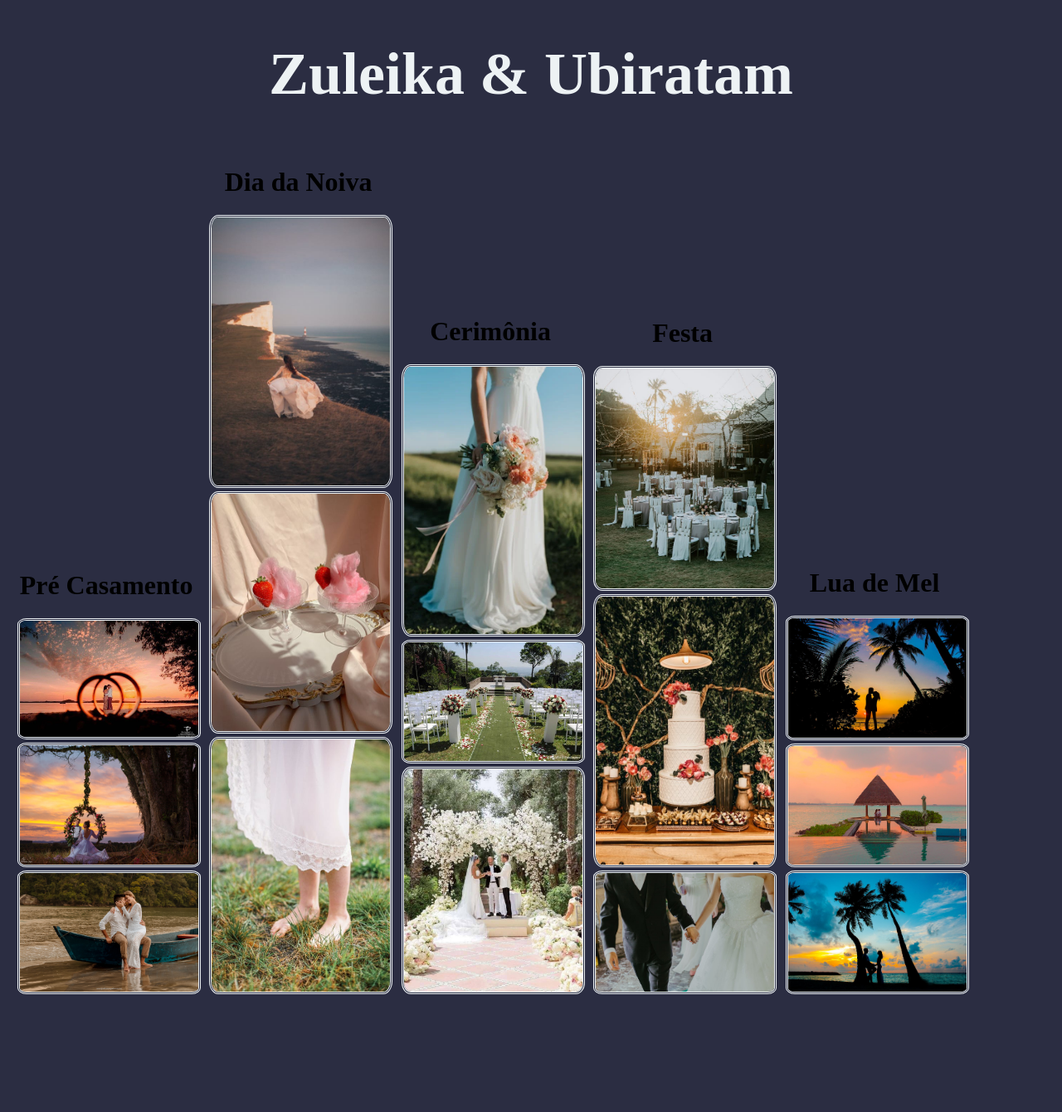
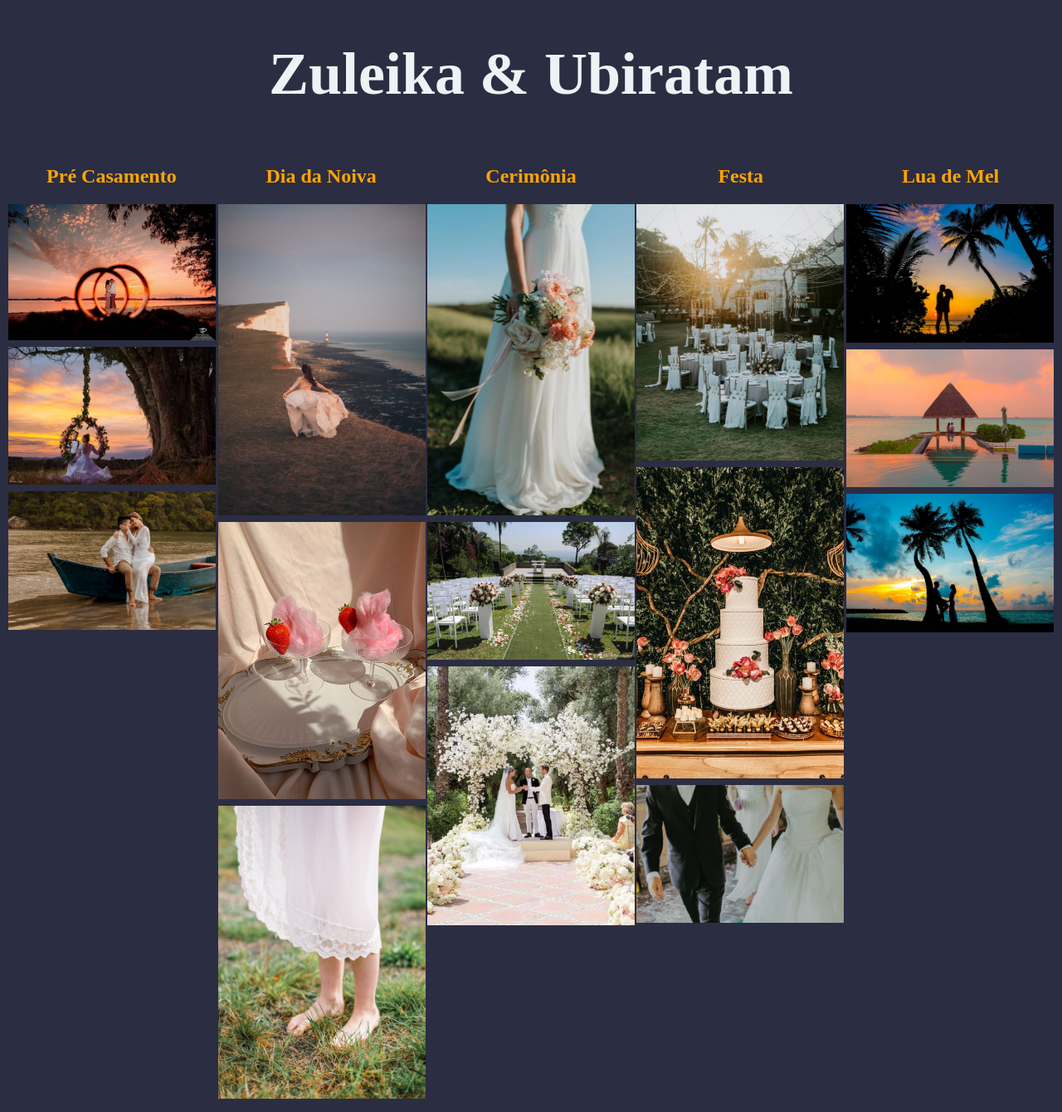
Before and after one commit to Ryrden/ETEC-DS_I, a PHP site: page /casamento.html in a window 1280 px wide. Shown: the whole page at 83% size. Before the commit the page ends 1198 px from the top, so only its background shows below. Run offline with PHP 8.4, Linux system fonts and the light colour scheme.

Commit message:
atividade

```diff
--- a/src/Agenda13/casamento.css
+++ b/src/Agenda13/casamento.css
@@ -8,55 +8,29 @@ body{
     font-size: 4.5em;
 }
 
-h1 {
-    text-align: center;
-    font-size: 2.5em
-    color #edf2f4;
+.titles{
+    display: flex;
+    justify-content: space-between;
 }
 
+.titles h2{
+    width: 20%;
+    text-align: center;
+    color: orange;
+}
 
-#principal {
-    width: 100%;
+.images{
     display: flex;
-    flex-direction: row;
+    justify-content: space-evenly;
+}
+
+.images div{
+    display: flex;
+    flex-direction: column;
 
 }
 
-#Principal .colunas{
-    width: 100%;
+.images div img{
+    width: 250px;
+    padding-bottom: 0.5em;
 }
-
-.PreCasamento{
-    display: inline-block;
-    width: 17%;
-    margin: 1%;
-}
-
-.DiadaNoiva{
-    display: inline-block;
-    width: 17%;
-}
-
-.Cerimonia{
-    display: inline-block;
-    width: 17%;
-    margin: 1%;
-}
-
-.Festa{
-    display: inline-block;
-    width: 17%;
-}
-
-.LuadeMel{
-    display: inline-block;
-    width: 17%;
-    margin: 1%;
-}
-
-#Principal img{
-    width: 100%;
-    border-radius: 5%;
-    border-color: #edf2f4;
-    border-style:double;
-}
--- a/src/Agenda13/casamento.html
+++ b/src/Agenda13/casamento.html
@@ -10,46 +10,46 @@
 <body>
     <h1 id="Titulo">Zuleika & Ubiratam</h1>
 
-    <div id="Principal">
-        <div class="PreCasamento">
-            <h1>Pré Casamento</h1>
+    <main>
+        <section class="titles">
+            <h2>Pré Casamento</h2>
+            <h2>Dia da Noiva</h2>
+            <h2>Cerimônia</h2>
+            <h2>Festa</h2>
+            <h2>Lua de Mel</h2>
+        </section>
+        <article class="images">
+            <div>
                 <img src="Imagens/PreCasamento/por_do_sol.jpg" alt="Por do Sol">
                 <img src="Imagens/PreCasamento/Arvore.jpg" alt="Mulher em corda que parece folhas de Arvore">
                 <img src="Imagens/PreCasamento/barco.jpg" alt="Casal em cima de um bardo">
             </div>
 
-        <div class="DiadaNoiva">
-            <h1>Dia da Noiva</h1>
+            <div>
                 <img src="imagens/DiaDaNoiva/colina.jpeg" alt="Noiva ao ar livre na colina">
                 <img src="imagens/DiaDaNoiva/doce.jpeg" alt="Doce de algodão doce rosa">
                 <img src="Imagens/DiaDaNoiva/gramado.jpeg" alt="Noiva descalça no gramado">
-
             </div>
 
-        <div class="Cerimonia">
-            <h1>Cerimônia</h1>
+            <div>
                 <img src="Imagens/Cerimonia/buque.webp" alt="Noiva com Buque">
                 <img src="Imagens/Cerimonia/vale.jpg" alt="Cenário de Cerimônia">
                 <img src="Imagens/Cerimonia/momento.jpg" alt="O momento para se casar">
-
             </div>
 
-        <div class="Festa">
-            <h1>Festa</h1>
+            <div>
                 <img src="Imagens/Festa/mesas.jpeg" alt="Mesas da festa">
                 <img src="Imagens/Festa/bolo.jpeg" alt="Bolo de festa">
                 <img src="Imagens/Festa/mao_dada.jpeg" alt="Casal de mãos dadas">
-
             </div>
 
-        <div class="LuadeMel">
-            <h1>Lua de Mel</h1>
+            <div>
                 <img src="Imagens/LuaDeMel/sol.jpeg" alt="Casal ao por do sol">
                 <img src="Imagens/LuaDeMel/agua.jpeg" alt="casal em paisagem com água transparente">
                 <img src="Imagens/LuaDeMel/sol2.jpeg" alt="Casal ao por do sol">
-
             </div>
-    </div>
+        </article>
+    </main>
 
 </body>
 
```
Lines whose indentation alone changed are shown as unchanged.
